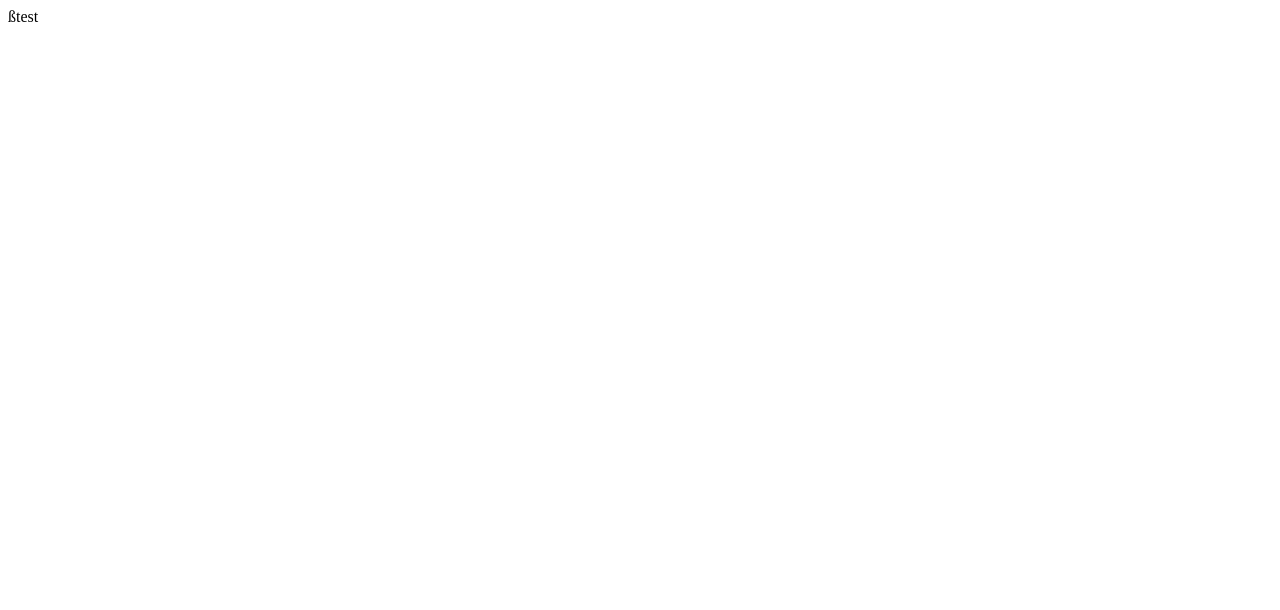
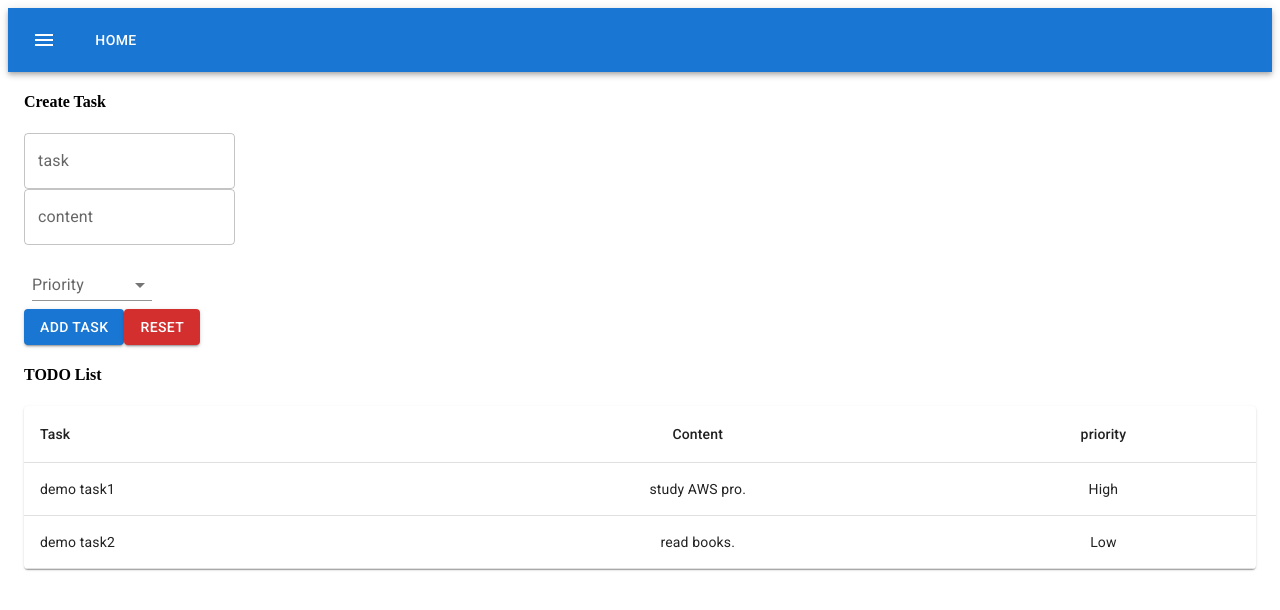
Before and after one commit to kome-tech/my-application, a React (Create React App) app: page /todo in a window 1280 px wide. Shown: the top 610 px of the page. Built offline with nearby package versions, Linux system fonts and the light colour scheme.

Commit message:
todo list demo

```diff
--- a/package.json
+++ b/package.json
@@ -13,6 +13,7 @@
     "@testing-library/user-event": "^13.5.0",
     "react": "^18.2.0",
     "react-dom": "^18.2.0",
+    "react-router-dom": "^6.3.0",
     "react-scripts": "5.0.1",
     "styled-components": "^5.3.5",
     "web-vitals": "^2.1.4"
--- a/public/index.html
+++ b/public/index.html
@@ -23,7 +23,7 @@
       work correctly both with client-side routing and a non-root public URL.
       Learn how to configure a non-root public URL by running `npm run build`.
     -->
-    <title>komekomekome</title>
+    <title>katsu labo</title>
     <!-- Roboto font -->
     <link
       rel="stylesheet"
--- a/src/App.js
+++ b/src/App.js
@@ -1,5 +1,18 @@
-function App() {
-  return <>ßtest</>;
-}
+import { BrowserRouter, Routes, Route } from "react-router-dom";
+import MainMenu from "./components/MainMenu";
+import Counter from "./components/Counter";
+import Todo from "./components/Todo";
+
+const App = () => {
+  return (
+    <BrowserRouter>
+      <Routes>
+        <Route path="*" element={<MainMenu />} />
+        <Route path="/counter" element={<Counter />} />
+        <Route path="/todo" element={<Todo />} />
+      </Routes>
+    </BrowserRouter>
+  );
+};
 
 export default App;
--- /dev/null
+++ b/src/components/Counter.js
@@ -0,0 +1,39 @@
+import React, { useState } from "react";
+
+const Counter = (props) => {
+  const [state, setState] = useState(props);
+  const name = state.name;
+  const price = state.price;
+
+  return (
+    <>
+      <div>
+        {name} is {price}.
+      </div>
+      <div>
+        <button onClick={() => setState({ ...state, price: price + 1 })}>
+          +1
+        </button>
+        <button onClick={() => setState({ ...state, price: price - 1 })}>
+          -1
+        </button>
+      </div>
+      <div>
+        <button onClick={() => setState(props)}>reset</button>
+      </div>
+      <div>
+        <input
+          value={name}
+          onChange={(e) => setState({ ...state, name: e.target.value })}
+        />
+      </div>
+    </>
+  );
+};
+
+Counter.defaultProps = {
+  name: "",
+  price: 1000,
+};
+
+export default Counter;
--- /dev/null
+++ b/src/components/MainMenu.js
@@ -0,0 +1,26 @@
+import List from "@mui/material/List";
+import ListItem from "@mui/material/ListItem";
+import ListItemButton from "@mui/material/ListItemButton";
+import ListItemText from "@mui/material/ListItemText";
+
+const MainMenu = () => {
+  return (
+    <>
+    <h1>Home</h1>
+      <List>
+        <ListItem disablePadding>
+          <ListItemButton component="a" href="/counter">
+            <ListItemText primary="Counter" />
+          </ListItemButton>
+        </ListItem>
+        <ListItem disablePadding>
+          <ListItemButton component="a" href="/todo">
+            <ListItemText primary="Todo" />
+          </ListItemButton>
+        </ListItem>
+      </List>
+    </>
+  );
+};
+
+export default MainMenu;
--- /dev/null
+++ b/src/components/Todo.js
@@ -0,0 +1,138 @@
+import React, { useEffect, useState, useReducer } from "react";
+
+import todoReducer from "../reducers/todo_reducer";
+
+import Table from "@mui/material/Table";
+import TableBody from "@mui/material/TableBody";
+import TableCell from "@mui/material/TableCell";
+import TableContainer from "@mui/material/TableContainer";
+import TableHead from "@mui/material/TableHead";
+import TableRow from "@mui/material/TableRow";
+import Paper from "@mui/material/Paper";
+import Button from "@mui/material/Button";
+import InputLabel from "@mui/material/InputLabel";
+import MenuItem from "@mui/material/MenuItem";
+import FormControl from "@mui/material/FormControl";
+import Select from "@mui/material/Select";
+import TextField from "@mui/material/TextField";
+
+const initialTodo = {
+  task: "",
+  content: "",
+  priority: "",
+};
+
+const Todo = (props) => {
+  const [state, setState] = useState(props);
+  const todos = state.todos;
+
+  return (
+    <>
+      <CreateTasks setState={setState} todoList={todos} />
+      <TodoList todos={todos} />
+    </>
+  );
+};
+
+Todo.defaultProps = {
+  todos: [
+    { task: "demo task1", content: "study AWS pro.", priority: "High" },
+    { task: "demo task2", content: "read books.", priority: "Low" },
+  ],
+};
+
+const TodoList = (props) => {
+  const todos = props.todos;
+  return (
+    <div>
+      <h4>TODO List</h4>
+      <TableContainer component={Paper}>
+        <Table sx={{ minWidth: 300 }} aria-label="simple table">
+          <TableHead>
+            <TableRow>
+              <TableCell>Task</TableCell>
+              <TableCell align="center">Content</TableCell>
+              <TableCell align="center">priority</TableCell>
+            </TableRow>
+          </TableHead>
+          <TableBody>
+            {todos.map((todo, index) => {
+              return (
+                <TableRow key={index}>
+                  <TableCell>{todo.task}</TableCell>
+                  <TableCell align="center">{todo.content}</TableCell>
+                  <TableCell align="center">{todo.priority}</TableCell>
+                </TableRow>
+              );
+            })}
+          </TableBody>
+        </Table>
+      </TableContainer>
+    </div>
+  );
+};
+
+const CreateTasks = (props) => {
+  const [todo, setTodo] = useState(initialTodo);
+  const todoList = props.todoList;
+  const task = todo.task;
+  const content = todo.content;
+  const priority = todo.priority;
+
+  const addTask = () => {
+    todoList.push({ task: task, content: content, priority: priority });
+    props.setState({ todos: todoList });
+  };
+
+  return (
+    <div>
+      <h4>Create Task</h4>
+      <div>
+        <TextField
+          label="task"
+          variant="outlined"
+          value={task}
+          onChange={(e) => setTodo({ ...todo, task: e.target.value })}
+        />
+      </div>
+      <div>
+        <TextField
+          label="content"
+          variant="outlined"
+          value={content}
+          onChange={(e) => setTodo({ ...todo, content: e.target.value })}
+        />
+      </div>
+      <div>
+        <FormControl variant="standard" sx={{ m: 1, minWidth: 120 }}>
+          <InputLabel id="select-priority">Priority</InputLabel>
+          <Select
+            labelId="select-priority"
+            id="select-priority"
+            value={priority}
+            label="Priority"
+            onChange={(e) => setTodo({ ...todo, priority: e.target.value })}
+          >
+            <MenuItem value={"High"}>High</MenuItem>
+            <MenuItem value={"Middle"}>Middle</MenuItem>
+            <MenuItem value={"Low"}>Low</MenuItem>
+          </Select>
+        </FormControl>
+      </div>
+      <div>
+        <Button variant="contained" onClick={() => addTask()}>
+          ADD Task
+        </Button>
+        <Button
+          variant="contained"
+          color="error"
+          onClick={() => setTodo(initialTodo)}
+        >
+          Reset
+        </Button>
+      </div>
+    </div>
+  );
+};
+
+export default Todo;
--- /dev/null
+++ b/src/components/header/Header.js
@@ -0,0 +1,28 @@
+import * as React from "react";
+import AppBar from "@mui/material/AppBar";
+import Box from "@mui/material/Box";
+import Toolbar from "@mui/material/Toolbar";
+import Button from "@mui/material/Button";
+import IconButton from "@mui/material/IconButton";
+import MenuIcon from "@mui/icons-material/Menu";
+
+export default function ButtonAppBar() {
+  return (
+    <Box sx={{ flexGrow: 1 }}>
+      <AppBar position="static">
+        <Toolbar>
+          <IconButton
+            size="large"
+            edge="start"
+            color="inherit"
+            aria-label="menu"
+            sx={{ mr: 2 }}
+          >
+            <MenuIcon />
+          </IconButton>
+          <Button color="inherit" onClick={() => window.location.href = "/"}>Home</Button>
+        </Toolbar>
+      </AppBar>
+    </Box>
+  );
+}
--- a/src/index.js
+++ b/src/index.js
@@ -1,10 +1,15 @@
-import React from 'react';
-import ReactDOM from 'react-dom/client';
-import App from './App';
+import React from "react";
+import ReactDOM from "react-dom/client";
+import Header from "./components/header/Header";
+import App from "./App";
+import { Box } from "@mui/material";
 
-const root = ReactDOM.createRoot(document.getElementById('root'));
+const root = ReactDOM.createRoot(document.getElementById("root"));
 root.render(
   <React.StrictMode>
-    <App />
+    <Header />
+    <Box sx={{ m: 2 }}>
+      <App />
+    </Box>
   </React.StrictMode>
 );
--- /dev/null
+++ b/src/reducers/todo_reducer.js
@@ -0,0 +1,24 @@
+// action = {
+//     type: 'CREATE_TASK',
+//     task: '買い物',
+//     content: 'カレーの具を買います。',
+//     priority: 'Low'
+// }
+
+const todo_reducer = (state = [], action) => {
+  switch (action.type) {
+    case "CREATE_TASK":
+      const todo = {
+        task: action.task,
+        content: action.content,
+        priority: action.priority,
+      };
+      const length = state.length;
+      const id = length === 0 ? 1 : state[length - 1].id + 1;
+      return [...state, { id: id, ...todo }];
+    default:
+      return state;
+  }
+};
+
+export default todo_reducer;
```
Also changed, not shown: 1 other file (tests, documents, lock files or other folders).
